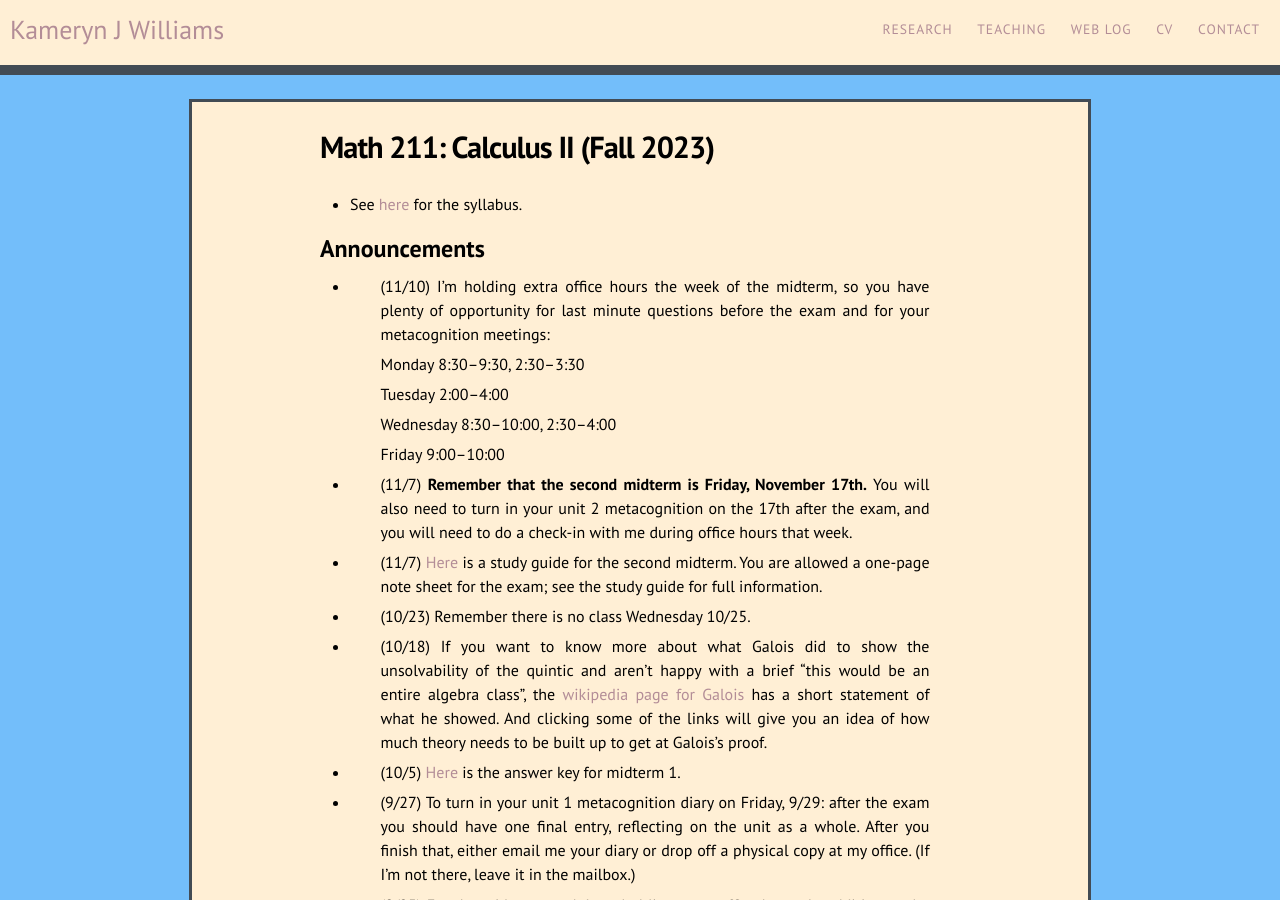
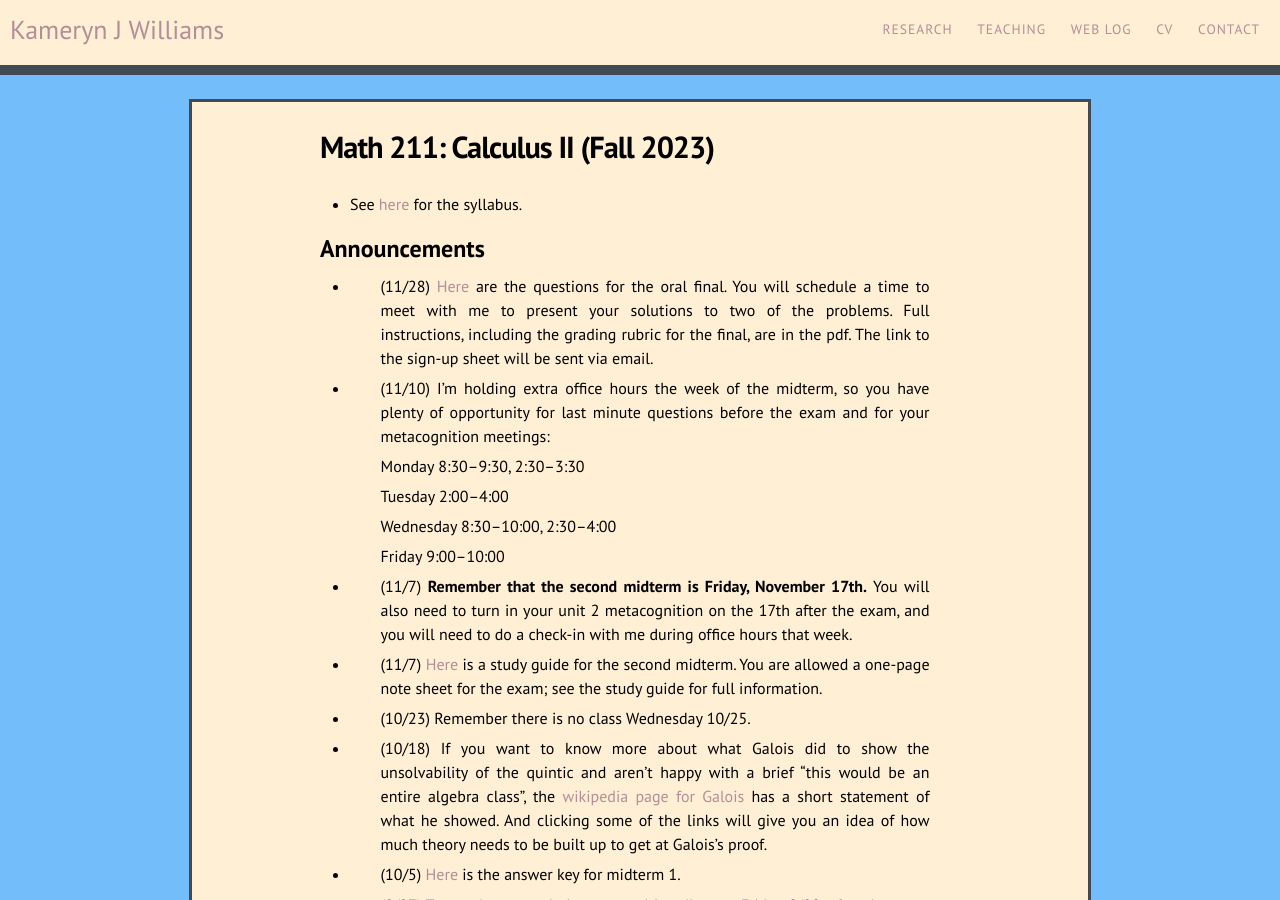
Before and after one commit to kamerynjw/kamerynjw.github.io, a Jekyll site: the page built from teaching/2023/math211.md, in a window 1280 px wide and 900 px high. Built offline with Jekyll 4.4.1, drawn with Linux system fonts in a browser that asks for light colours; nearby versions of some CDN libraries; formulas are drawn with MathJax 3.

Commit message:
final final final final

```diff
--- a/teaching/2023/math211.md
+++ b/teaching/2023/math211.md
@@ -9,6 +9,8 @@ permalink: /teaching/2023/math211/
 
 Announcements
 -------------
+
+* (11/28) [Here]({{ page.url }}final.pdf) are the questions for the oral final. You will schedule a time to meet with me to present your solutions to two of the problems. Full instructions, including the grading rubric for the final, are in the pdf. The link to the sign-up sheet will be sent via email.
 
 * (11/10) I'm holding extra office hours the week of the midterm, so you have plenty of opportunity for last minute questions before the exam and for your metacognition meetings:
 
```
Also changed, not shown: teaching/2023/math210.md (+2 -0 lines), 2 other files.
